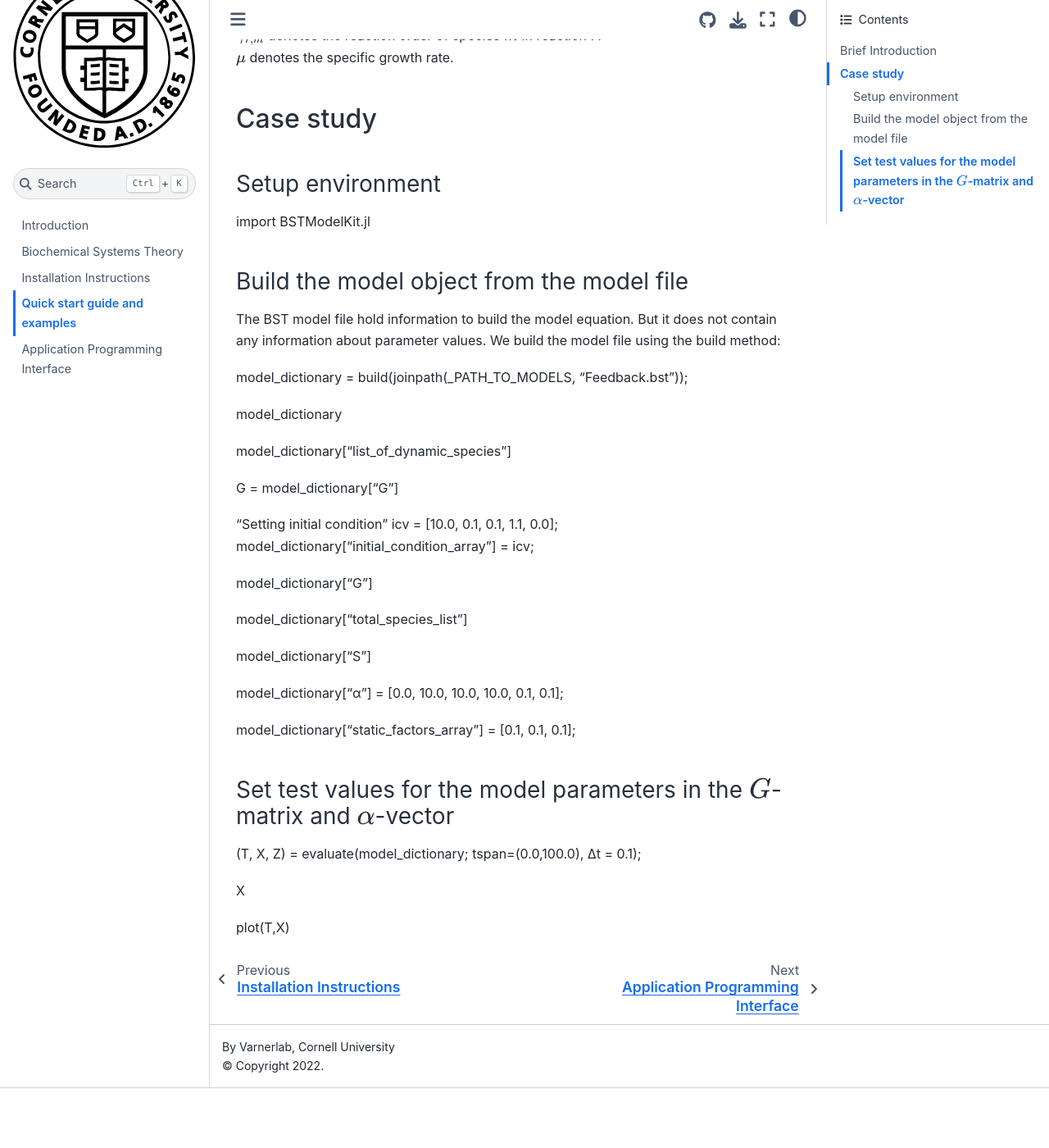
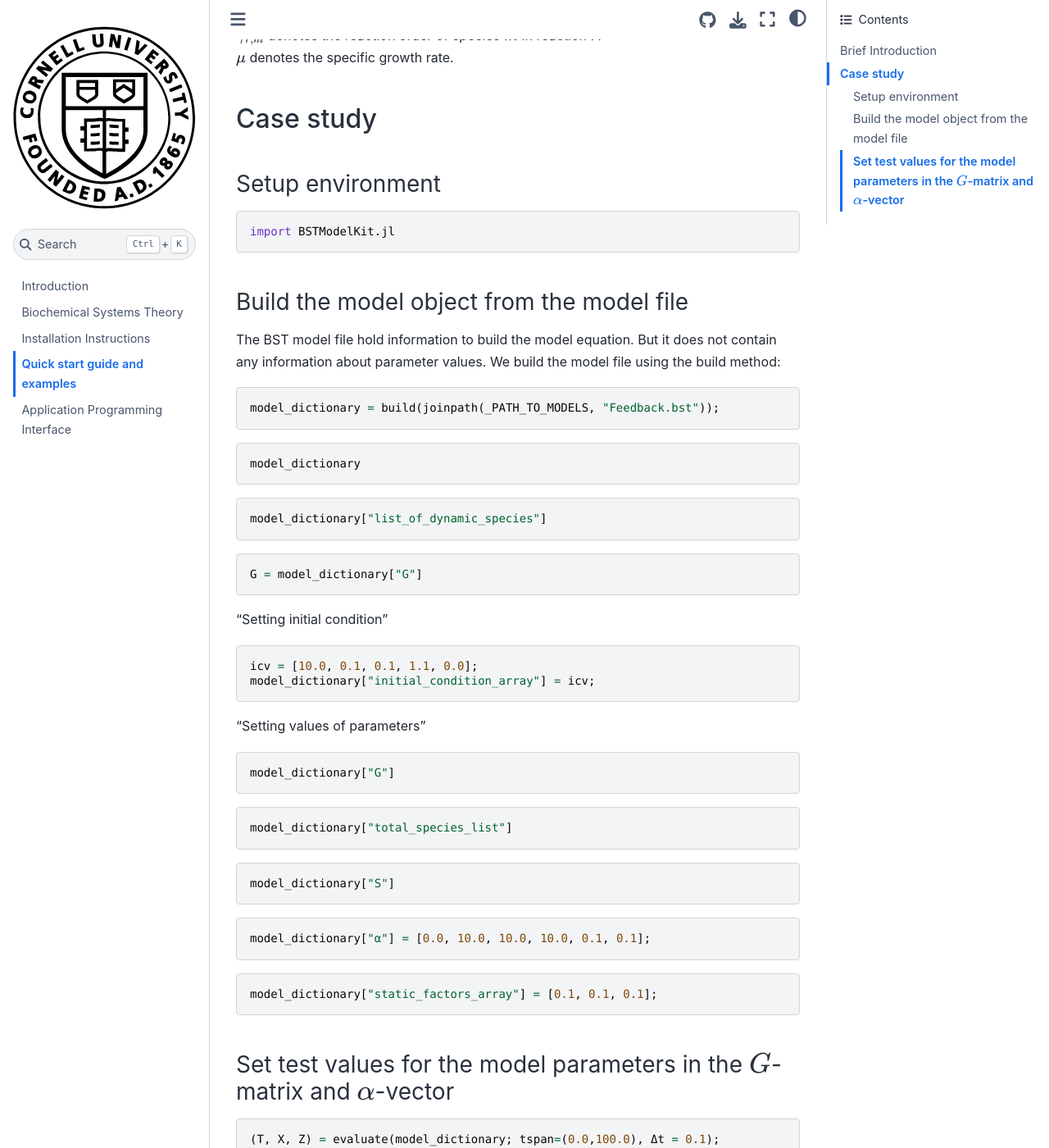
Before and after one commit to varnerlab/BSModelKitDocumentation, a Jupyter Book: the page built from docs/examples.md, in a window 1280 px wide and 1400 px high, scrolled down 483 px. Shown: the whole window at 82% size. Built offline with Jupyter Book 1.0.4 settings and Sphinx 7.4.7 and the Sphinx Book theme 1.1.4, drawn with Linux system fonts in a browser that asks for light colours; before the commit the page ends 1810 px from its top, so only the background shows below that.

Commit message:
update on the examples.md

````diff
--- a/docs/examples.md
+++ b/docs/examples.md
@@ -18,37 +18,55 @@
 
 ### Setup environment
 
+```
 import BSTModelKit.jl
+```
 
 ### Build the model object from the model file
 The BST model file hold information to build the model equation. But it does not contain any information about parameter values. We build the model file using the build method:
 
+```
 model_dictionary = build(joinpath(_PATH_TO_MODELS, "Feedback.bst"));
-
+```
+```
 model_dictionary
-
+```
+```
 model_dictionary["list_of_dynamic_species"]
-
+```
+```
 G = model_dictionary["G"]
+```
 
 "Setting initial condition"
+```
 icv = [10.0, 0.1, 0.1, 1.1, 0.0];
 model_dictionary["initial_condition_array"] = icv;
+```
 
+"Setting values of parameters"
+```
 model_dictionary["G"]
-
+```
+```
 model_dictionary["total_species_list"]
-
+```
+```
 model_dictionary["S"]
-
+```
+```
 model_dictionary["α"] = [0.0, 10.0, 10.0, 10.0, 0.1, 0.1];
-
+```
+```
 model_dictionary["static_factors_array"] = [0.1, 0.1, 0.1];
-
+```
 ### Set test values for the model parameters in the $G$-matrix and $\alpha$-vector
-
+```
 (T, X, Z) = evaluate(model_dictionary; tspan=(0.0,100.0), Δt = 0.1);
-
+```
+```
 X
-
+```
+```
 plot(T,X)
+```
````
